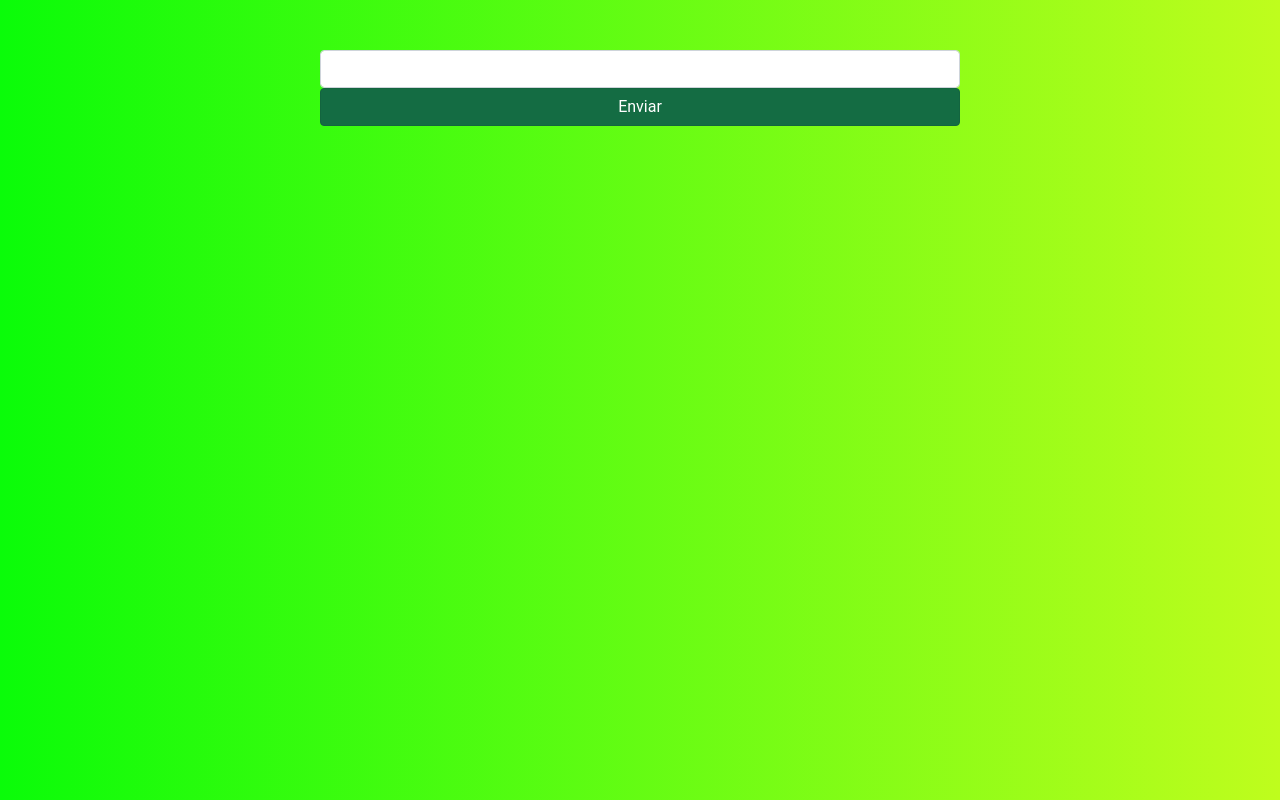
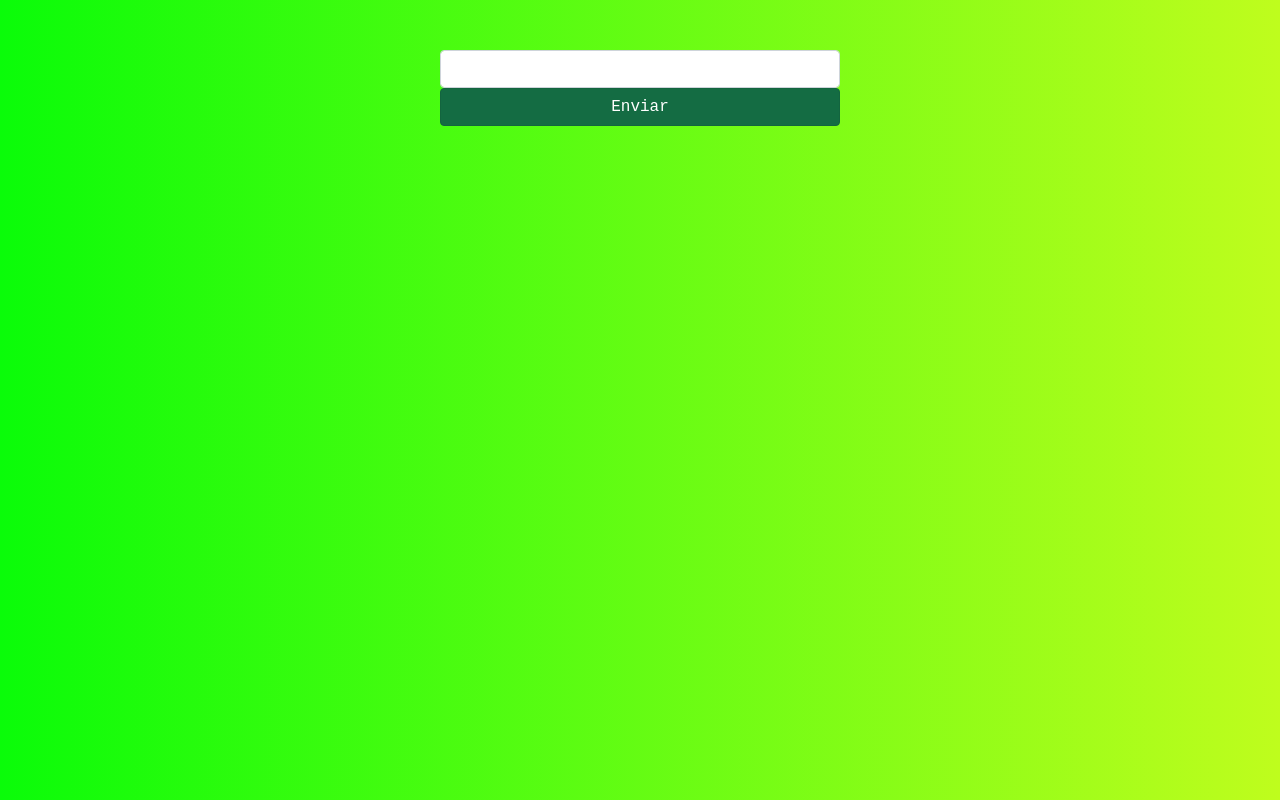
Before and after one commit to RyanAraujoo/LISTA-DE-TAREFA-REACTjs, a React (Create React App) app: page /Task in a window 1280 px wide. Built offline with nearby package versions, Linux system fonts and the light colour scheme.

Commit message:
projeto versão final 2.0

```diff
--- a/src/Style.css
+++ b/src/Style.css
@@ -3,32 +3,35 @@
     margin: 0;
     padding: 0;
     box-sizing: border-box;
-    font-family: 'Roboto', sans-serif;
+    font-family: 'Courier New', Courier, monospace;
 }
 body {
     background: rgb(10,252,9);
     background: linear-gradient(90deg, rgba(10,252,9,1) 0%, rgba(191,253,29,1) 100%);
 }
-
 .App {
     margin: 50px auto;
-    text-align: center;
-    max-width: 50vw;
+    max-width: 400px;
+    display: flex;
+    flex-direction: column;
+    justify-content: center;
+    align-items: center;
 }
 Button {
     width: 100%;
 }
 li {
-max-width: 500px;
 list-style-type: none;
 margin: 25px auto;
-word-wrap: break-word;
+width: 400px;
 display: flex;
+text-align: center;
 justify-content: center;
 align-items: center;
 word-break: break-all;
 -webkit-box-shadow: #FFF 0 -1px 4px, #ff0 0 -2px 10px, #ff8000 0 -10px 20px, red 0 -18px 40px, 5px 5px 0px 7px rgba(0,0,0,0);
 box-shadow: #FFF 0 -1px 4px, #ff0 0 -2px 10px, #ff8000 0 -10px 20px, red 0 -18px 40px, 5px 5px 0px 7px rgba(0,0,0,0);
+margin-left: -30px; /* garrancho rs */
 }
 .btn-function {
     width: 50px;
--- a/src/components/PushTask.js
+++ b/src/components/PushTask.js
@@ -1,7 +1,7 @@
-import { Input, Button} from 'reactstrap'
-import { useState } from 'react'
+ import { Input, Button} from 'reactstrap'
+import {useState } from 'react'
 import RenderTask from './RenderTask'
-export default function PushTask() {
+export default function PushTask(props) {
   // 1 renderizar um "input" de texto
   // 2 botão renderiza o texto do "input" na lista
   // 3 renderizar a lista de tarefas (RenderTask.jsx)
@@ -10,7 +10,6 @@ export default function PushTask() {
 
   const [pushTask, setPushTask] = useState('') // pegar o texto do "input"
   const [Task, setTask] = useState([]) // enviar a texto para a lista de texto
-
 
   // onChange do "Input" // setPushTask()
   const PushTextInput = (value) => {
@@ -23,8 +22,12 @@ export default function PushTask() {
     task: pushTask,
     isComplete: false
    }
-      return setTask([...Task, objTask])
+   if (pushTask == '') {
+     return setTask([...Task])
+  } else {
+    return setTask([...Task, objTask])
   }
+}
 
   // Função de confirmar a tarefa
 
@@ -41,7 +44,8 @@ export default function PushTask() {
       newArray.splice(index,1)
       return setTask(newArray)
   }
-  return (
+
+    return (
     <div className='App'>
       <Input onChange={PushTextInput} />
       <Button
--- a/src/components/RenderTask.js
+++ b/src/components/RenderTask.js
@@ -3,10 +3,12 @@ import {Button} from 'reactstrap'
 
 export default function RenderTask (props) {
     // "push" da lista via props para ser renderizada
+
         const Task = props.Task
+
     return (
       <div className='App'>
-        <ul className='task-list'>
+        <ul>
             {Task.map((task, index) => {
           return (
             <li key={index} className={task.isComplete ? 'confirme':'no-confirme'}>
```
Also changed, not shown: 2 other files (tests, documents, lock files or other folders).
